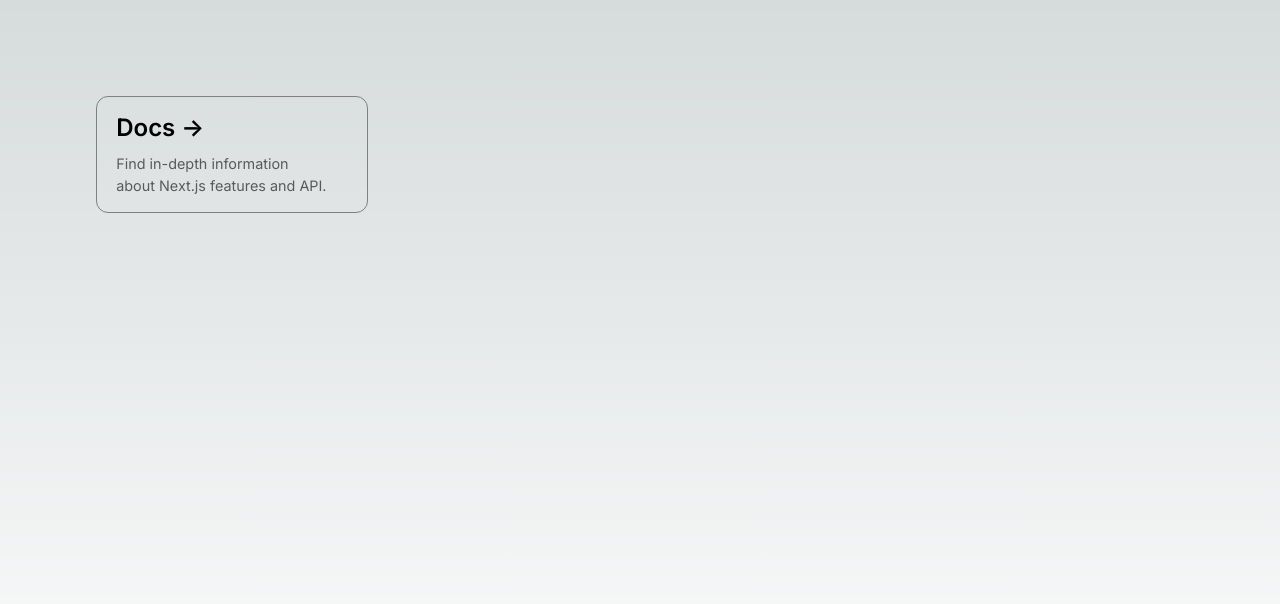
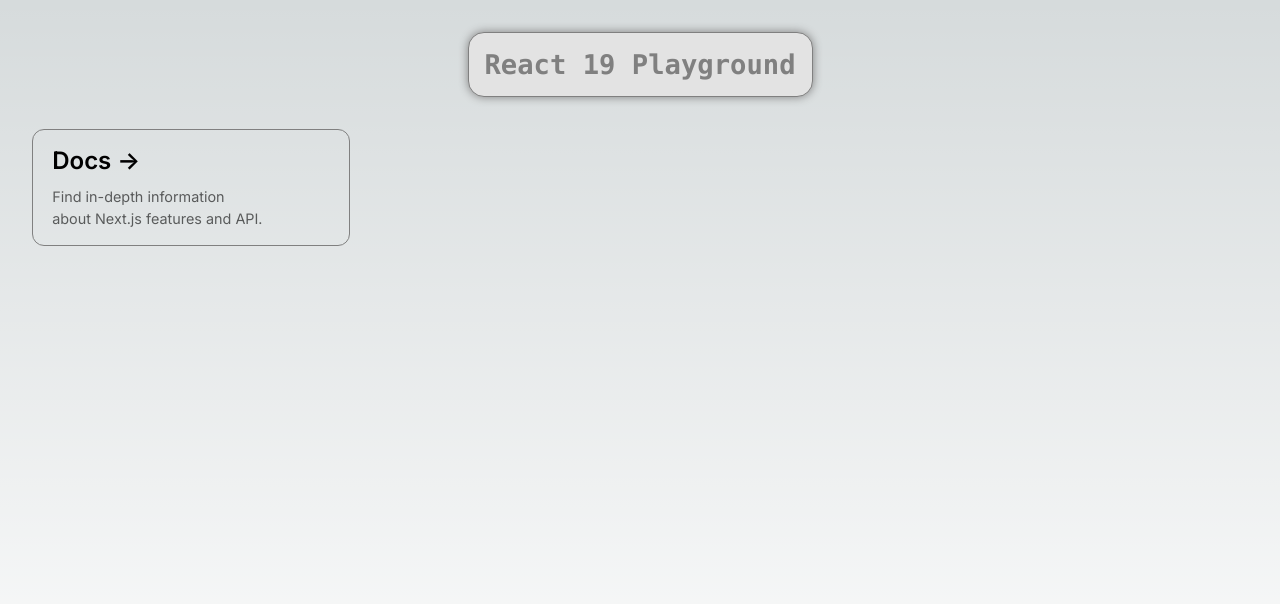
Before and after one commit to GrishaAngelovGH/react-19-playground, a Next.js app: page / in a window 1280 px wide. Shown: the top 604 px of the page. Built offline with nearby package versions, Linux system fonts and the light colour scheme.

Commit message:
Implement Header component

```diff
--- a/next.config.mjs
+++ b/next.config.mjs
@@ -1,4 +1,16 @@
 /** @type {import('next').NextConfig} */
-const nextConfig = {};
+import path from 'path'
 
-export default nextConfig;
+const __dirname = new URL('.', import.meta.url).pathname
+
+const nextConfig = {
+  webpack: config => {
+    config.resolve.alias = {
+      ...config.resolve.alias,
+      'components': path.resolve(__dirname, './'),
+    };
+    return config
+  }
+}
+
+export default nextConfig
--- a/src/app/page.js
+++ b/src/app/page.js
@@ -1,8 +1,14 @@
+import Header from "components/Header"
+
 import styles from "./page.module.css"
 
 export default function Home() {
   return (
     <main className={styles.main}>
+      <div className={styles.description}>
+        <Header />
+      </div>
+
       <div className={styles.grid}>
         <a
           href="https://nextjs.org/docs?utm_source=create-next-app&utm_medium=appdir-template&utm_campaign=create-next-app"
--- a/src/app/page.module.css
+++ b/src/app/page.module.css
@@ -1,48 +1,21 @@
 .main {
-  display: flex;
-  flex-direction: column;
-  justify-content: space-between;
-  align-items: center;
-  padding: 6rem;
+  padding: 2rem;
   min-height: 100vh;
 }
 
 .description {
-  display: inherit;
-  justify-content: inherit;
-  align-items: inherit;
-  font-size: 0.85rem;
-  max-width: var(--max-width);
-  width: 100%;
-  z-index: 2;
-  font-family: var(--font-mono);
-}
-
-.description a {
   display: flex;
   justify-content: center;
-  align-items: center;
-  gap: 0.5rem;
-}
-
-.description p {
-  position: relative;
-  margin: 0;
-  padding: 1rem;
-  background-color: rgba(var(--callout-rgb), 0.5);
-  border: 1px solid rgba(var(--callout-border-rgb), 0.3);
-  border-radius: var(--border-radius);
-}
-
-.code {
-  font-weight: 700;
+  font-size: 0.85rem;
   font-family: var(--font-mono);
+  padding-bottom: 2rem;
 }
 
 .grid {
   display: grid;
-  grid-template-columns: repeat(4, minmax(25%, auto));
+  grid-template-columns: repeat(3, minmax(25%, auto));
   max-width: 100%;
+  gap: 10%;
   width: var(--max-width);
 }
 
@@ -105,9 +78,6 @@
   transform: translateZ(0);
 }
 
-.logo {
-  position: relative;
-}
 /* Enable hover only on non-touch devices */
 @media (hover: hover) and (pointer: fine) {
   .card:hover {
@@ -210,16 +180,6 @@
   }
 }
 
-@media (prefers-color-scheme: dark) {
-  .vercelLogo {
-    filter: invert(1);
-  }
-
-  .logo {
-    filter: invert(1) drop-shadow(0 0 0.3rem #ffffff70);
-  }
-}
-
 @keyframes rotate {
   from {
     transform: rotate(360deg);
--- /dev/null
+++ b/src/components/Header/Header.js
@@ -0,0 +1,7 @@
+import styles from "./Header.module.css"
+
+const Header = () => (
+  <h1 className={styles.header}>React 19 Playground</h1>
+)
+
+export default Header
--- /dev/null
+++ b/src/components/Header/Header.module.css
@@ -0,0 +1,9 @@
+.header {
+  padding: 1rem;
+  color: #808080;
+  text-align: center;
+  background: #e3e3e3;
+  border-radius: 1rem;
+  border: 1px solid #808080;
+  box-shadow: 0 0 10px #808080;
+}
--- /dev/null
+++ b/src/components/Header/index.js
@@ -0,0 +1,3 @@
+import Header from "./Header"
+
+export default Header
```
